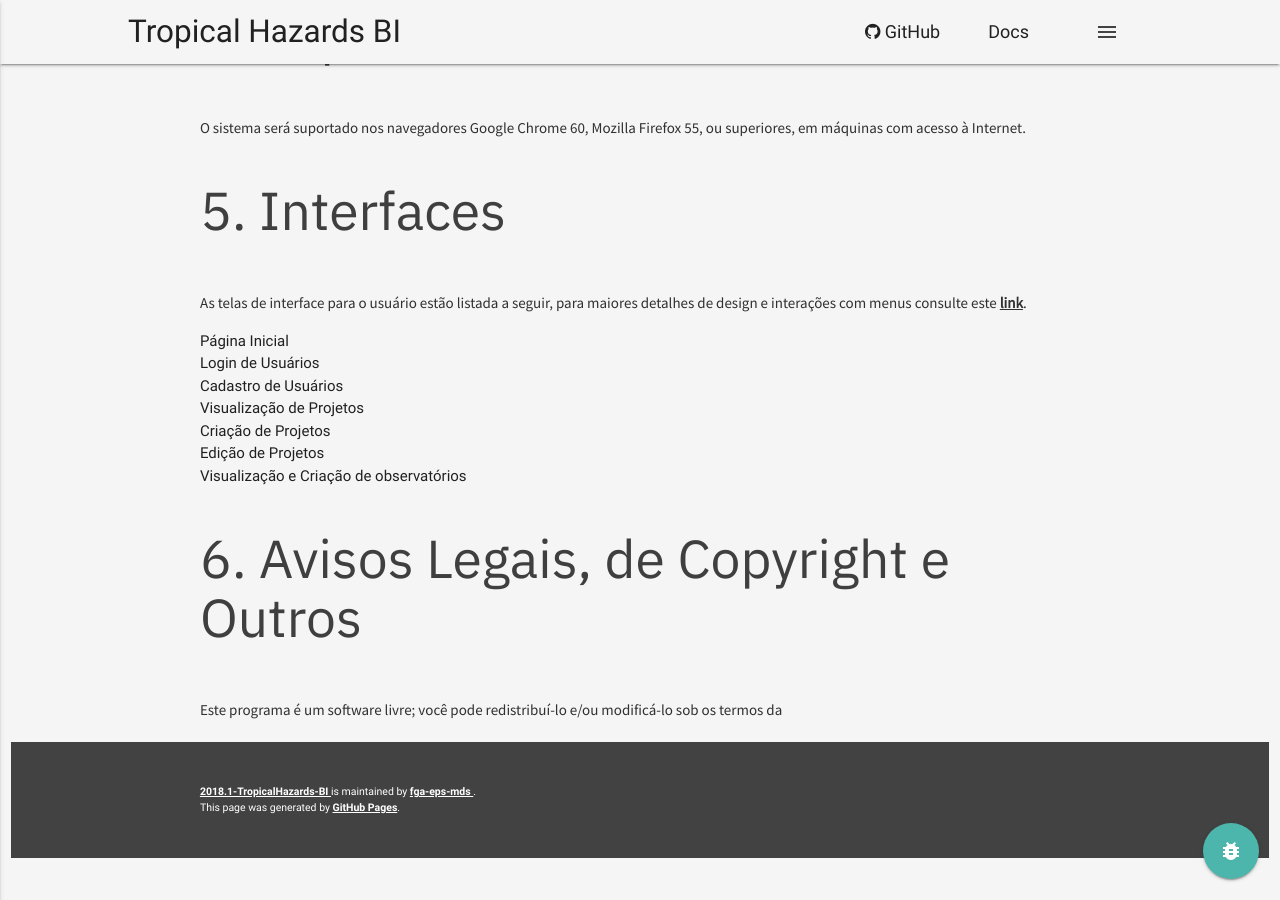
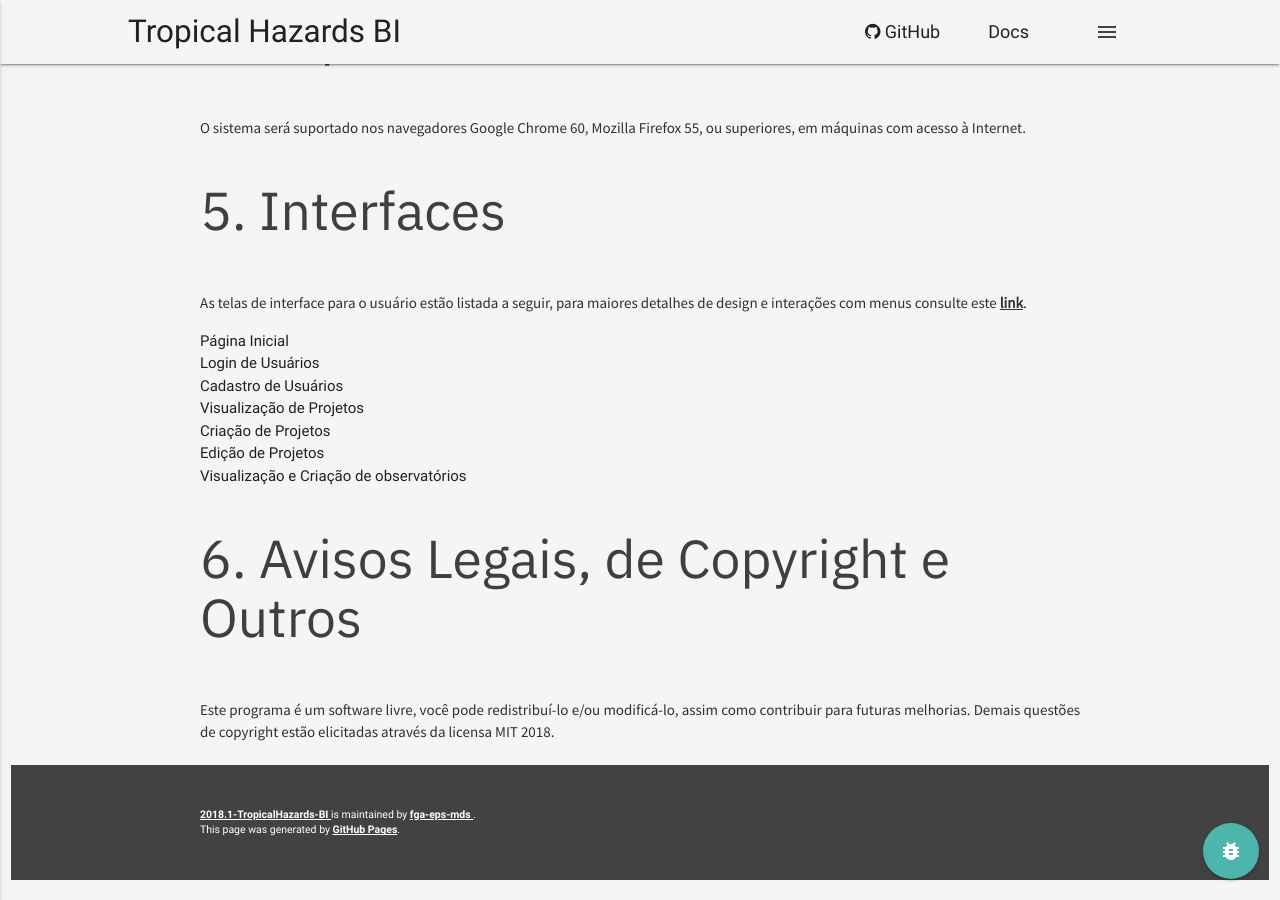
Before and after one commit to fga-eps-mds/2018.1-TropicalHazards-BI, a Jekyll site: the page built from docs/development_docs/doc_especificacao_suplementar.md, in a window 1280 px wide and 900 px high, scrolled down 2986 px. Built offline with Jekyll 4.4.1, drawn with Linux system fonts in a browser that asks for light colours; our own code applies the rules of GitHub Pages for plain Markdown files.

Commit message:
[DOC] fixing minor error in suplementary doc

```diff
--- a/docs/development_docs/doc_especificacao_suplementar.md
+++ b/docs/development_docs/doc_especificacao_suplementar.md
@@ -106,4 +106,4 @@ As telas de interface para o usuário estão listada a seguir, para maiores deta
 
 ## 6. Avisos Legais, de Copyright e Outros
 
-Este programa é um software livre; você pode redistribuí-lo e/ou modificá-lo sob os termos da
+Este programa é um software livre, você pode redistribuí-lo e/ou modificá-lo, assim como contribuir para futuras melhorias. Demais questões de copyright estão elicitadas através da licensa MIT 2018.
```
